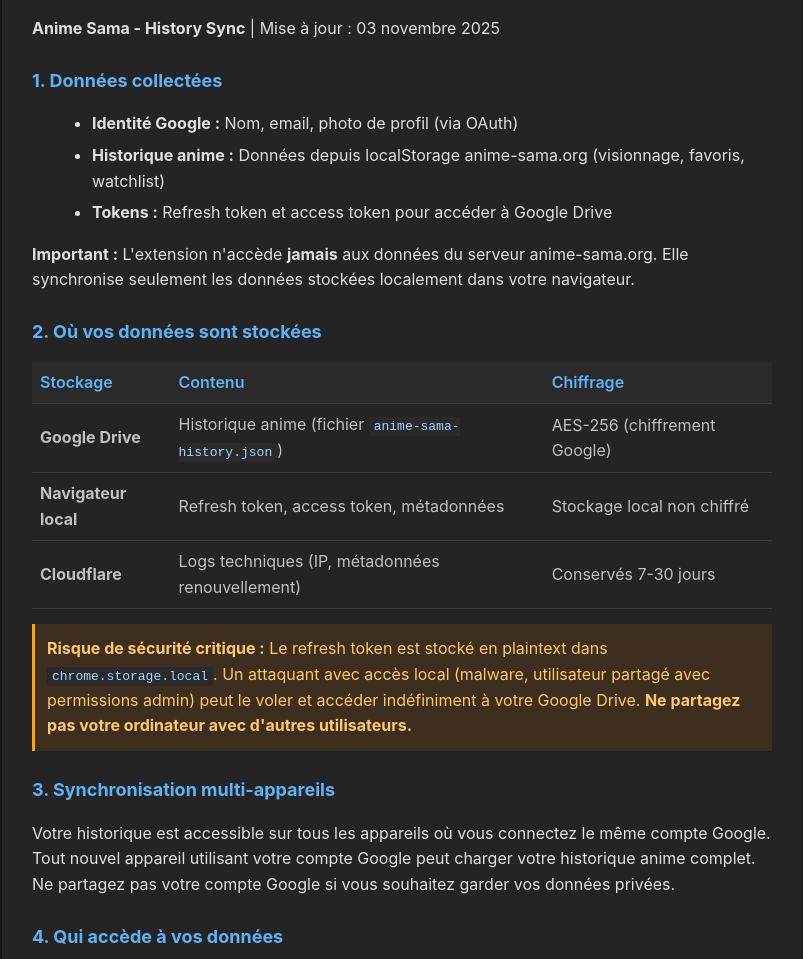
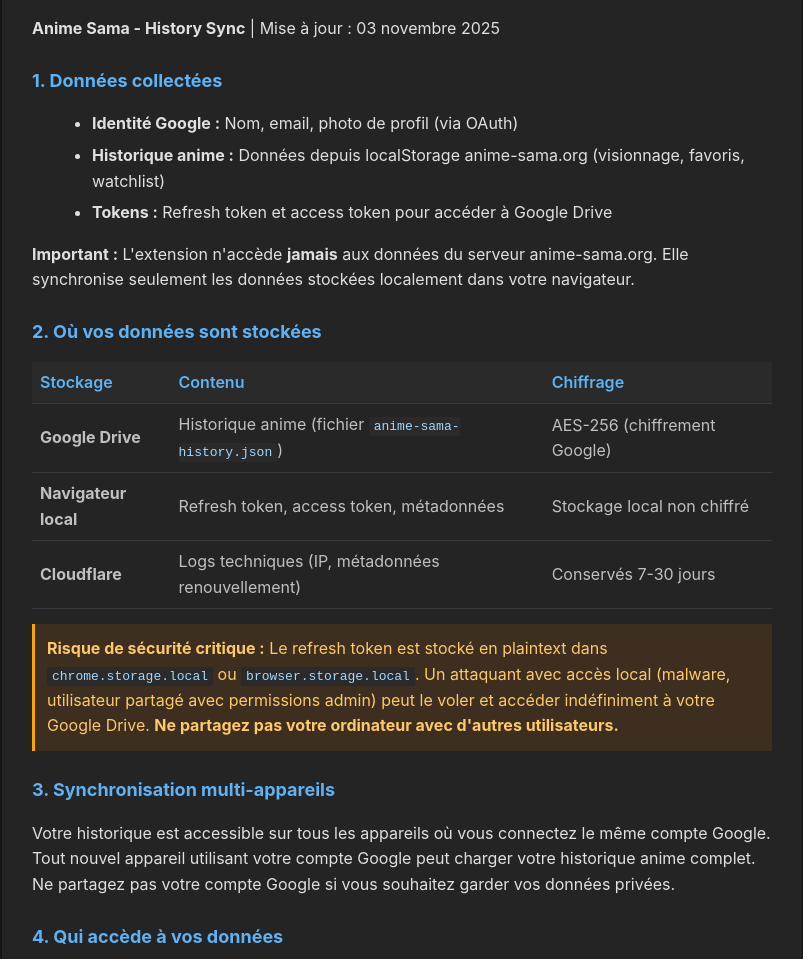
Before and after one commit to PsickOSSH/anime-sama-history-sync, a plain HTML site: page privacy-policy.html in a window 1280 px wide. Shown: the part 138-1097 px from the top of the page, without its empty margins (238-1041 px from the left). Drawn offline with Linux system fonts and the light colour scheme.

Commit message:
Update privacy-policy.html

```diff
--- a/privacy-policy.html
+++ b/privacy-policy.html
@@ -120,7 +120,7 @@
     </table>
 
     <div class="warning">
-      <strong>Risque de sécurité critique :</strong> Le refresh token est stocké en plaintext dans <code>chrome.storage.local</code>.
+      <strong>Risque de sécurité critique :</strong> Le refresh token est stocké en plaintext dans <code>chrome.storage.local</code> ou <code>browser.storage.local</code>.
       Un attaquant avec accès local (malware, utilisateur partagé avec permissions admin) peut le voler et accéder indéfiniment à votre Google Drive.
       <strong>Ne partagez pas votre ordinateur avec d'autres utilisateurs.</strong>
     </div>
```
